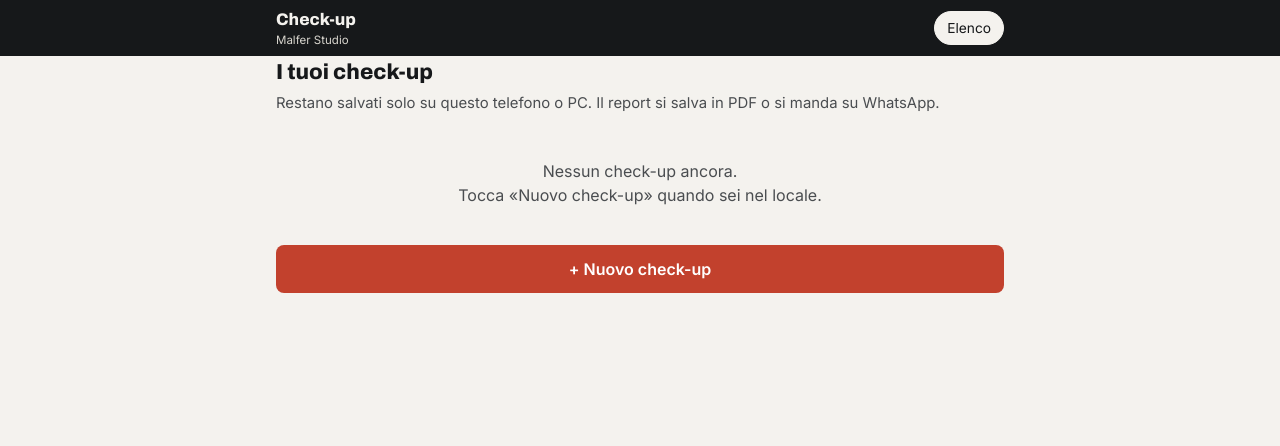
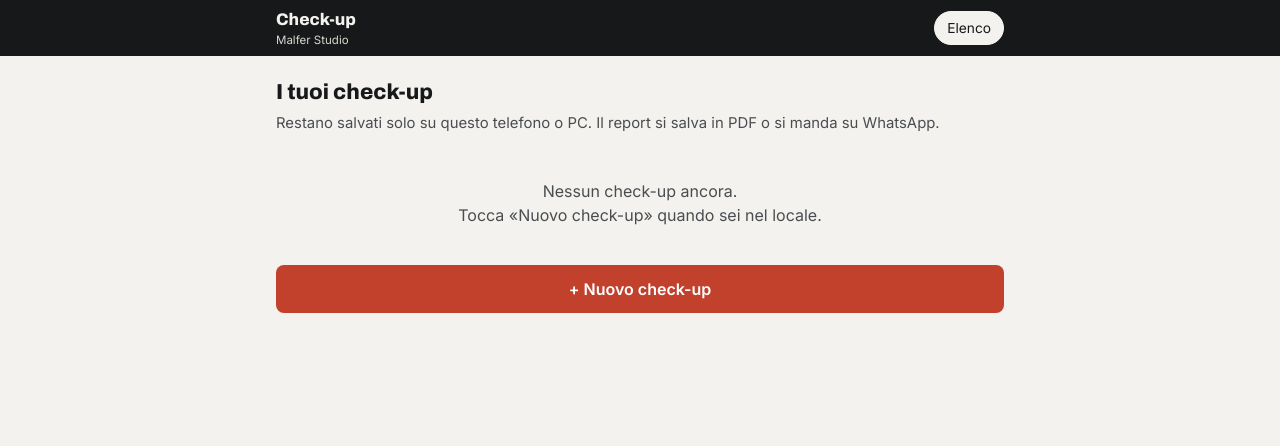
Before and after one commit to ManuelMalfer/malfer-studio, a plain HTML site: page checkup/index.html in a window 1280 px wide. Drawn offline with Linux system fonts and the light colour scheme.

Commit message:
Check-up: spazio in fondo al modulo (la regola .wrap lo annullava)
Co-Authored-By: Claude Opus 5.5 <noreply@anthropic.com>

```diff
--- a/checkup/index.html
+++ b/checkup/index.html
@@ -32,7 +32,7 @@
   .tab{background:transparent;border:1px solid #4A4D50;color:var(--chiaro);border-radius:99px;padding:6px 12px;font-size:.86rem;cursor:pointer}
   .tab[aria-pressed="true"]{background:var(--carta);color:var(--grafite);border-color:var(--carta)}
 
-  main{padding:20px 0 calc(160px + env(safe-area-inset-bottom,0px))}
+  main.wrap{padding-top:20px;padding-bottom:calc(130px + env(safe-area-inset-bottom,0px))}
   input,textarea,select{scroll-margin-bottom:120px}
   /* mentre si scrive (tastiera aperta) la barra del punteggio si nasconde, così non copre il campo */
   body.scrivo .fondo{display:none}
```
